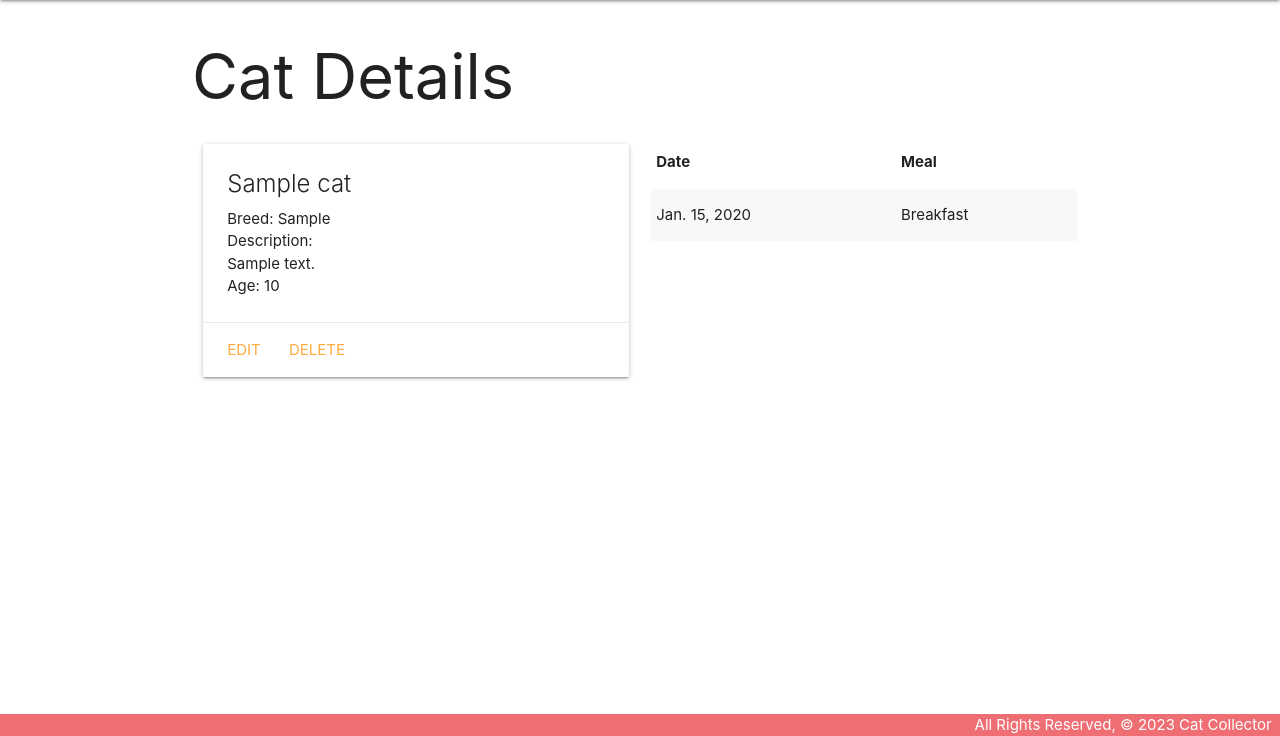
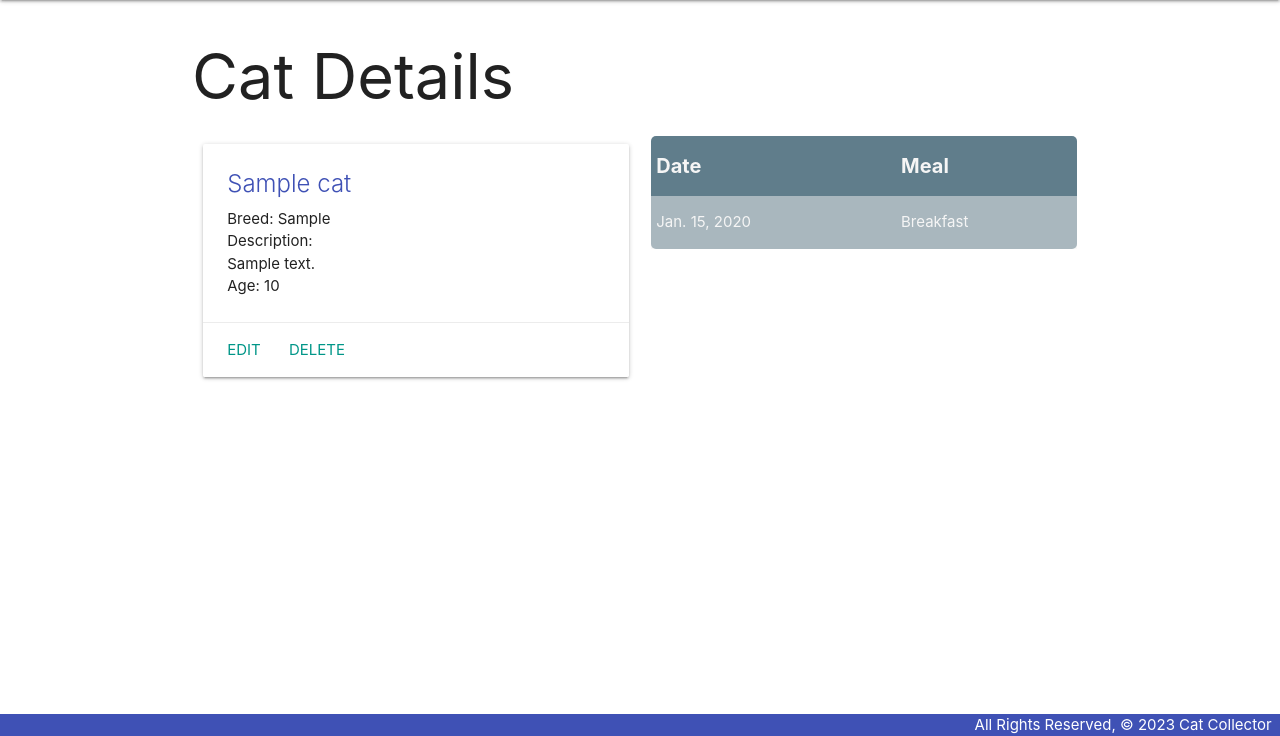
Before and after one commit to cherch173/catcollector, a Django app: page /cats/1/ in a window 1280 px wide. Shown: the part 64-800 px from the top of the page. Run offline with Django 4.2, Linux system fonts and the light colour scheme; tables that the repository leaves empty hold one stand-in row (values such as "Sample post").

Commit message:
added styling

```diff
--- a/catcollector/main_app/templates/base.html
+++ b/catcollector/main_app/templates/base.html
@@ -50,7 +50,7 @@
         {% block content %}
         {% endblock %}
     </main>
-    <footer class="page-footer">
+    <footer class="page-footer indigo">
       <div class="right">All Rights Reserved, &copy; {% now 'Y' %} Cat Collector &nbsp;</div>
     </footer>
   </body>
--- a/catcollector/main_app/templates/cats/detail.html
+++ b/catcollector/main_app/templates/cats/detail.html
@@ -11,7 +11,7 @@
   <div class="col s6">
     <div class="card">
       <div class="card-content">
-        <span class="card-title">{{ cat.name }}</span>
+        <span class="card-title indigo-text">{{ cat.name }}</span>
         <p>Breed: {{ cat.breed }}</p>
         <p>Description: {{ cat.description|linebreaks }}</p>
         {% if cat.age > 0 %}
@@ -21,15 +21,15 @@
         {% endif %}
       </div>
       <div class="card-action">
-        <a href="{% url 'cats_update' cat.id %}">Edit</a>
-        <a href="{% url 'cats_delete' cat.id %}">Delete</a>
+        <a class="teal-text" href="{% url 'cats_update' cat.id %}">Edit</a>
+        <a class="teal-text" href="{% url 'cats_delete' cat.id %}">Delete</a>
       </div>
     </div>
   </div>
   <div class="col s6">
-    <table class="striped">
+    <table class="striped blue-grey" style="color:whitesmoke; border-radius: 5px;">
       <thead>
-        <tr>
+        <tr style="font-size: 2.5vmin;">
           <th>Date</th>
           <th>Meal</th>
         </tr>
```
